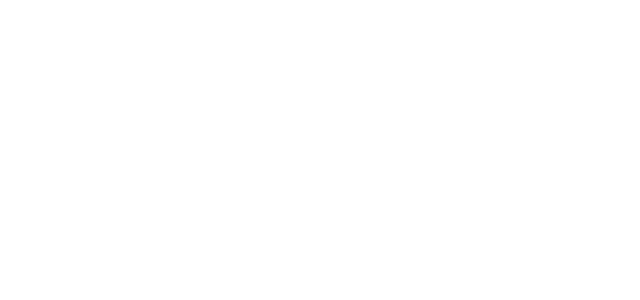
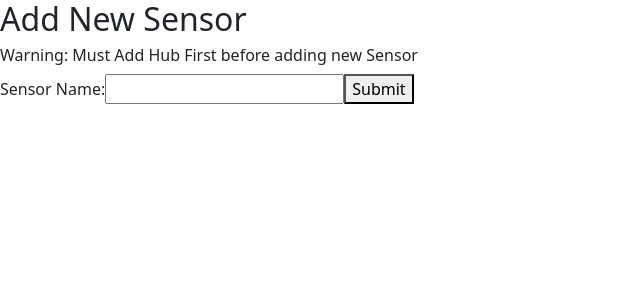
Before and after one commit to Capstone-Projects-2023-Fall/project-garden-sensor-array, a React (Create React App) app in the folder gsa-website/: page /AddNewSensor in a window 1280 px wide. Before the commit this address had no page. Shown: the top 300 px of the page, without its empty margins (0-640 px from the left). Built offline with nearby package versions, Linux system fonts and the light colour scheme.

Commit message:
added new sensor/hub pages and got rid of some fields in the registration page

```diff
--- a/gsa-website/src/App.js
+++ b/gsa-website/src/App.js
@@ -4,6 +4,8 @@ import Login from './components/Login';
 import Landing from './Landing';
 import MySensorsPage from './MySensorsPage';
 import Register from './components/Register';
+import AddNewHub from './components/AddNewHub';
+import AddNewSensor from './components/AddNewSensor';
 
 
 
@@ -21,7 +23,8 @@ function App() {
         <Route path="/Register" element={<Register />} />
         <Route path="/Login" element={<Login />} />
         <Route path="/MySensorsPage" element={<MySensorsPage />} />
-
+        <Route path="/AddNewHub" element={<AddNewHub />} />
+        <Route path="/AddNewSensor" element={<AddNewSensor />} />
       </Routes>
 
 
--- a/gsa-website/src/MySensorsPage.js
+++ b/gsa-website/src/MySensorsPage.js
@@ -29,11 +29,11 @@ export default function MySensorsPage() {
     };
 
     const navigateToAddHub = () => {
-        navigate("/add-new-hub");
+        navigate("/AddNewHub");
     };
 
     const navigateToAddSensor = () => {
-        navigate("/add-new-sensor");
+        navigate("/AddNewSensor");
     };
 
     const { authUser } = Authenticate();
--- /dev/null
+++ b/gsa-website/src/components/AddNewHub.js
@@ -0,0 +1,30 @@
+// AddHubPage.js
+import React, { useState } from 'react';
+
+export default function AddNewHub() {
+  const [hubName, setHubName] = useState('');
+
+  const handleHubNameChange = (e) => {
+    setHubName(e.target.value);
+  };
+
+  const handleHubNameSubmit = (e) => {
+    e.preventDefault();
+    // Handle the submission, e.g., save the hub name to your database
+    console.log('Hub Name:', hubName);
+    // You can use Firebase, Axios, or other methods to store the hub name
+  };
+
+  return (
+    <div>
+      <h2>Add New Hub</h2>
+      <form onSubmit={handleHubNameSubmit}>
+        <label>
+          Hub Name:
+          <input type="text" value={hubName} onChange={handleHubNameChange} />
+        </label>
+        <button type="submit">Submit</button>
+      </form>
+    </div>
+  );
+}
--- /dev/null
+++ b/gsa-website/src/components/AddNewSensor.js
@@ -0,0 +1,30 @@
+import React, { useState } from 'react';
+
+export default function AddNewSensor() {
+  const [SensorName, setSensorName] = useState('');
+
+  const handleSensorNameChange = (e) => {
+    setSensorName(e.target.value);
+  };
+
+  const handleSensorNameSubmit = (e) => {
+    e.preventDefault();
+    // Handle the submission, e.g., save the hub name to your database
+    console.log('Sensor Name:', SensorName);
+    // You can use Firebase, Axios, or other methods to store the hub name
+  };
+
+  return (
+    <div>
+      <h2>Add New Sensor</h2>
+      <h6>Warning: Must Add Hub First before adding new Sensor</h6>
+      <form onSubmit={handleSensorNameSubmit}>
+        <label>
+          Sensor Name:
+          <input type="text" value={SensorName} onChange={handleSensorNameChange} />
+        </label>
+        <button type="submit">Submit</button>
+      </form>
+    </div>
+  );
+}
--- a/gsa-website/src/components/Register.js
+++ b/gsa-website/src/components/Register.js
@@ -124,24 +124,6 @@ const Register = () => {
                 />
                 </Form.Group>
 
-                <Form.Group className="mb-3" controlId="formBasicSensorUnit">
-                <Form.Control
-                    type="sensorUnit"
-                    placeholder="SensorUnitID"
-                    value = {sensorUnitID}
-                    onChange={(e) => setSensorUnitID(e.target.value)}
-                />
-                </Form.Group>
-
-
-                <Form.Group className="mb-3" controlId="formBasicSensorName">
-                <Form.Control
-                    type="sensorName"
-                    placeholder="SensorName"
-                    value = {sensorName} //curent value
-                    onChange={(e) => setSensorName(e.target.value)}//sets to new target value entered by user
-                />
-                </Form.Group>
                 <div className="d-grid gap-2">
                 <Button disabled={loading} variant="primary" type="Submit">
                     Register
```
